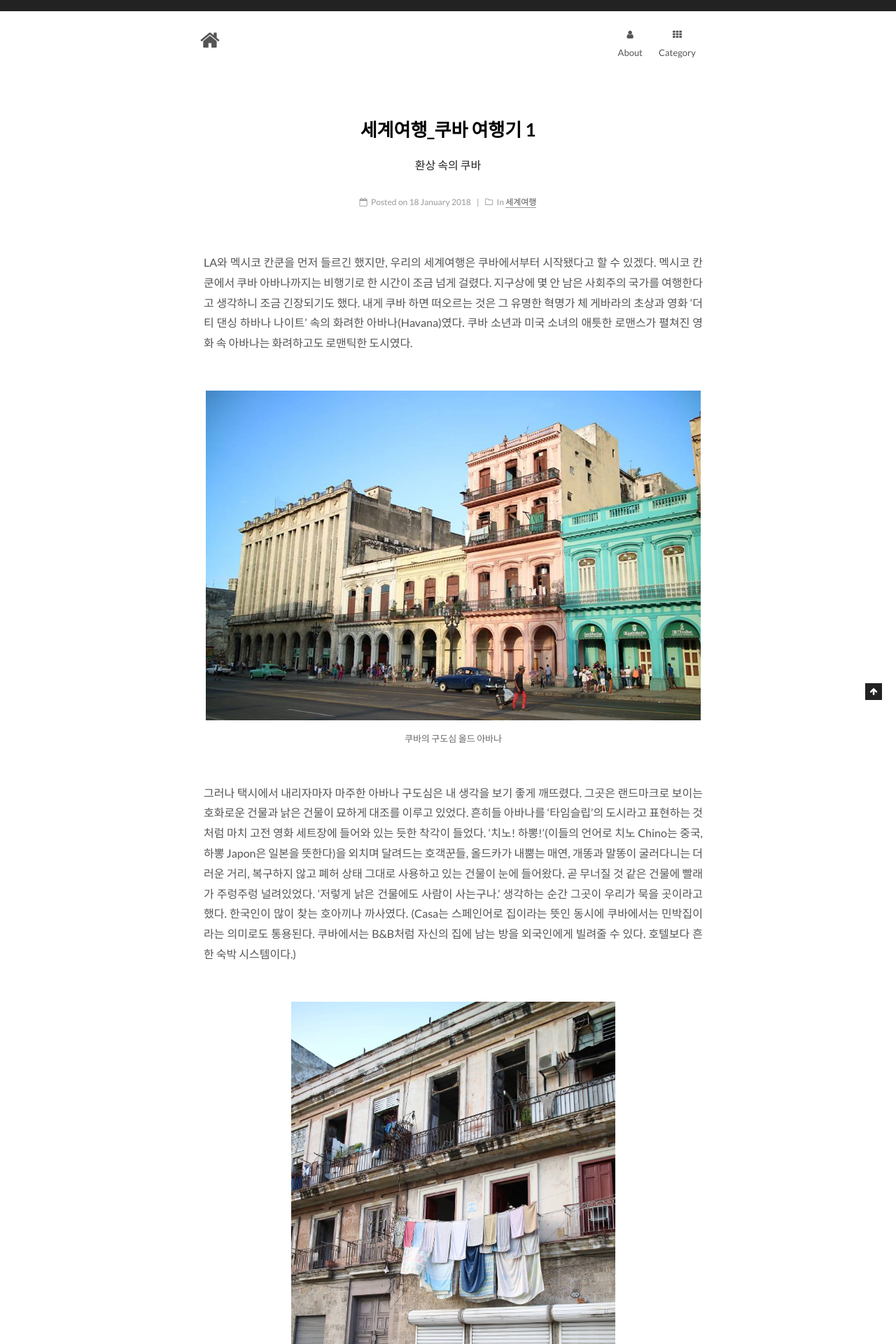
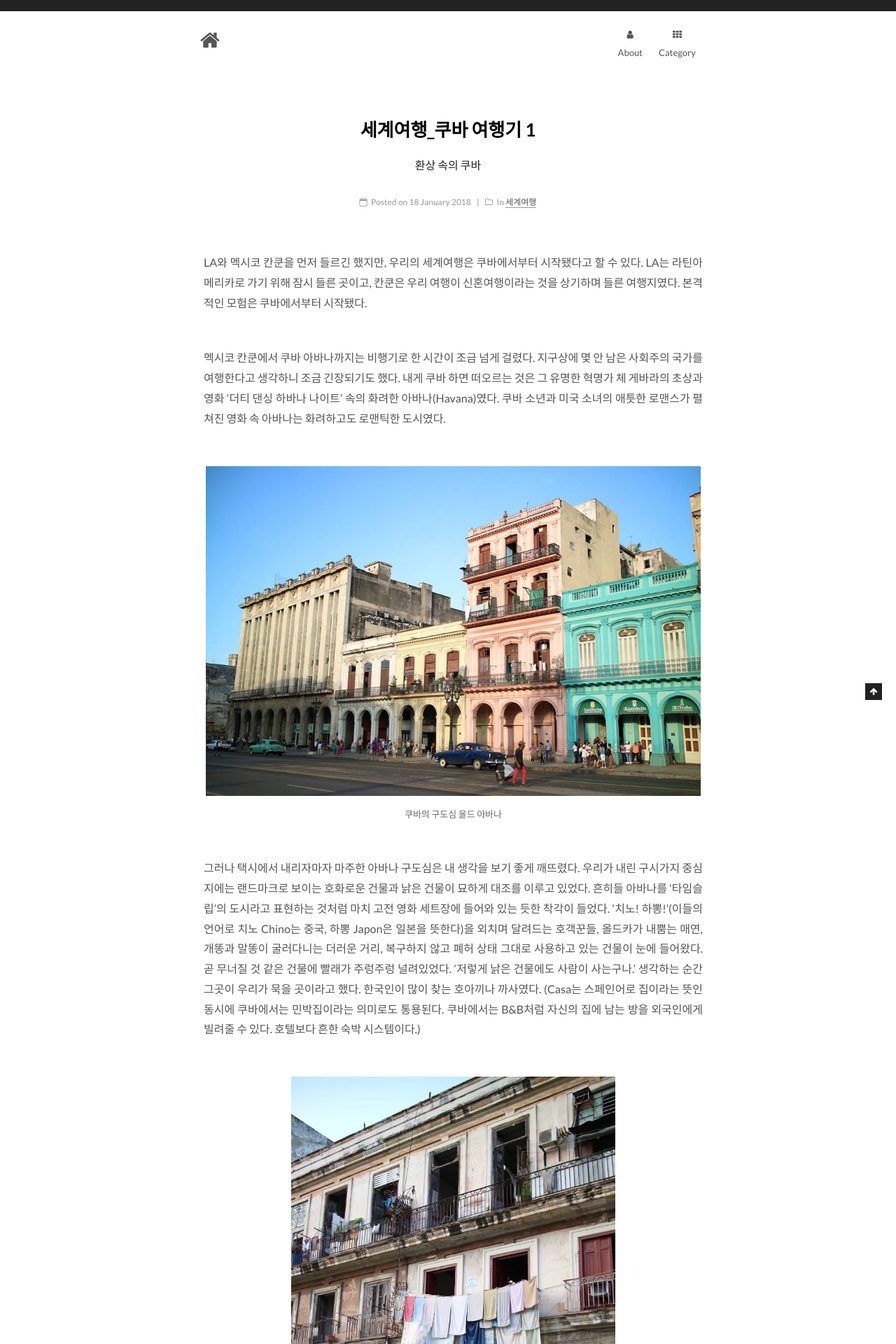
Before and after one commit to rlibro/rlibro.github.io, a Jekyll site: the page built from _posts/2018-01-19-세계여행_쿠바_여행기_1.md, in a window 1280 px wide. Shown: the top 1920 px of the page at 70% size. Built offline with Jekyll 4.4.1, drawn with Linux system fonts in a browser that asks for light colours; some of the changed text lies outside the part shown.

Commit message:
종은주영 인터뷰 태그 스페이스 수정 쿠바 대화 삽입

```diff
--- a/_posts/2018-01-19-세계여행_쿠바_여행기_1.md
+++ b/_posts/2018-01-19-세계여행_쿠바_여행기_1.md
@@ -5,9 +5,15 @@ subtitle: 환상 속의 쿠바
 date:   2018-01-19 02:04:54 +0800
 categories: 세계여행
 cover: /assets/images/post/20180119/쿠바6.jpg
+tags:
+ - 쿠바
+ - 아바나
+ - 세계여행
 ---
 
-LA와 멕시코 칸쿤을 먼저 들르긴 했지만, 우리의 세계여행은 쿠바에서부터 시작됐다고 할 수 있겠다. 멕시코 칸쿤에서 쿠바 아바나까지는 비행기로 한 시간이 조금 넘게 걸렸다. 지구상에 몇 안 남은 사회주의 국가를 여행한다고 생각하니 조금 긴장되기도 했다. 내게 쿠바 하면 떠오르는 것은 그 유명한 혁명가 체 게바라의 초상과 영화 ‘더티 댄싱 하바나 나이트’ 속의 화려한 아바나(Havana)였다. 쿠바 소년과 미국 소녀의 애틋한 로맨스가 펼쳐진 영화 속 아바나는 화려하고도 로맨틱한 도시였다.
+LA와 멕시코 칸쿤을 먼저 들르긴 했지만, 우리의 세계여행은 쿠바에서부터 시작됐다고 할 수 있다. LA는 라틴아메리카로 가기 위해 잠시 들른 곳이고, 칸쿤은 우리 여행이 신혼여행이라는 것을 상기하며 들른 여행지였다. 본격적인 모험은 쿠바에서부터 시작됐다.
+
+멕시코 칸쿤에서 쿠바 아바나까지는 비행기로 한 시간이 조금 넘게 걸렸다. 지구상에 몇 안 남은 사회주의 국가를 여행한다고 생각하니 조금 긴장되기도 했다. 내게 쿠바 하면 떠오르는 것은 그 유명한 혁명가 체 게바라의 초상과 영화 ‘더티 댄싱 하바나 나이트’ 속의 화려한 아바나(Havana)였다. 쿠바 소년과 미국 소녀의 애틋한 로맨스가 펼쳐진 영화 속 아바나는 화려하고도 로맨틱한 도시였다.
 
  ![](/assets/images/post/20180119/쿠바2.jpg)
 {:.image}
@@ -15,7 +21,7 @@ LA와 멕시코 칸쿤을 먼저 들르긴 했지만, 우리의 세계여행은
 {:.image-caption}
 *쿠바의 구도심 올드 아바나*
 
-그러나 택시에서 내리자마자 마주한 아바나 구도심은 내 생각을 보기 좋게 깨뜨렸다. 그곳은 랜드마크로 보이는 호화로운 건물과 낡은 건물이 묘하게 대조를 이루고 있었다. 흔히들 아바나를 ‘타임슬립’의 도시라고 표현하는 것처럼 마치 고전 영화 세트장에 들어와 있는 듯한 착각이 들었다. '치노! 하뽕!'(이들의 언어로 치노 Chino는 중국, 하뽕 Japon은 일본을 뜻한다)을 외치며 달려드는 호객꾼들, 올드카가 내뿜는 매연, 개똥과 말똥이 굴러다니는 더러운 거리, 복구하지 않고 폐허 상태 그대로 사용하고 있는 건물이 눈에 들어왔다. 곧 무너질 것 같은 건물에 빨래가 주렁주렁 널려있었다. ‘저렇게 낡은 건물에도 사람이 사는구나.’ 생각하는 순간 그곳이 우리가 묵을 곳이라고 했다. 한국인이 많이 찾는 호아끼나 까사였다. (Casa는 스페인어로 집이라는 뜻인 동시에 쿠바에서는 민박집이라는 의미로도 통용된다. 쿠바에서는 B&B처럼 자신의 집에 남는 방을 외국인에게 빌려줄 수 있다. 호텔보다 흔한 숙박 시스템이다.)
+그러나 택시에서 내리자마자 마주한 아바나 구도심은 내 생각을 보기 좋게 깨뜨렸다. 우리가 내린 구시가지 중심지에는 랜드마크로 보이는 호화로운 건물과 낡은 건물이 묘하게 대조를 이루고 있었다. 흔히들 아바나를 ‘타임슬립’의 도시라고 표현하는 것처럼 마치 고전 영화 세트장에 들어와 있는 듯한 착각이 들었다. '치노! 하뽕!'(이들의 언어로 치노 Chino는 중국, 하뽕 Japon은 일본을 뜻한다)을 외치며 달려드는 호객꾼들, 올드카가 내뿜는 매연, 개똥과 말똥이 굴러다니는 더러운 거리, 복구하지 않고 폐허 상태 그대로 사용하고 있는 건물이 눈에 들어왔다. 곧 무너질 것 같은 건물에 빨래가 주렁주렁 널려있었다. ‘저렇게 낡은 건물에도 사람이 사는구나.’ 생각하는 순간 그곳이 우리가 묵을 곳이라고 했다. 한국인이 많이 찾는 호아끼나 까사였다. (Casa는 스페인어로 집이라는 뜻인 동시에 쿠바에서는 민박집이라는 의미로도 통용된다. 쿠바에서는 B&B처럼 자신의 집에 남는 방을 외국인에게 빌려줄 수 있다. 호텔보다 흔한 숙박 시스템이다.)
 
  ![](/assets/images/post/20180119/쿠바3.jpg)
 {:.image}
@@ -23,11 +29,19 @@ LA와 멕시코 칸쿤을 먼저 들르긴 했지만, 우리의 세계여행은
 {:.image-caption}
 *한국인이 많이 묵는 호아끼나 까사*
 
-그마저도 자리가 없어 우리는 옆 옆집 까사에 머물게 되었다. 20대 초반으로 보이는 주인 로사는 철없지만 귀여운 아가씨였다. 오랜만에 손님이 온 것인지 무척 신나 우리에게 방 이곳저곳을 소개했다. 하지만 나는 오랜 시간에 걸쳐 방 안에 깊이 배인 듯한 담배 냄새, 푹 꺼진 매트리스, 더러운 주방과 욕실에 뜨악했다. 몇 시간 전만 해도 나는 화려한 휴양지 칸쿤에 있었는데 바다 건너 이곳과 그곳은 완전히 딴 세상이었다. 문득 앞으로의 여정이 걱정됐다. 집에 가고 싶어졌다. (사실 우리는 집도 없이 떠나왔는데!)
+그마저도 자리가 없어 우리는 옆 옆집 까사에 머물게 되었다. 20대 초반으로 보이는 주인 로사는 철없지만 귀여운 아가씨였다. 오랜만에 손님이 온 것인지 무척 신나 우리에게 방 이곳저곳을 소개했다. 하지만 나는 오랜 시간에 걸쳐 방 안에 깊이 배인 듯한 담배 냄새, 푹 꺼진 매트리스, 더러운 주방과 욕실에 뜨악했다. 몇 시간 전만 해도 나는 화려한 휴양지 칸쿤에 있었는데 바다 건너 이곳과 그곳은 완전히 딴 세상이었다. 문득 앞으로의 여정이 걱정됐다. 집에 가고 싶어졌다.
+
+"오빠, 집에 가고 싶다."
+
+"우린 집이 없어."
+
+"..."
+
+맞다. 우린 결혼식 올리고 열흘 만에 집도 절도 없이 한국을 떠나왔다. 돌아갈 집이 없었다.
 
 이제 막 여행을 시작한 우리에게 쿠바는 난이도 ‘상’의 여행지였다. 사회주의 국가인 쿠바에서는 개인이 인터넷을 소유할 수 없고 공공 인터넷만 있다. 인터넷 카드를 사서 공원 같은 곳에서 사용할 수 있지만, 본격 검색을 할 수 있는 정도는 아니었다. 속도도 느릴뿐더러 분명히 연결 해제를 했는데도 다음에 접속해보면 내 데이터는 이미 소진되고 없었다. 이 때문에 미리 숙소를 구하는 것은 있을 수 없는 일이었고 매번 까사에 직접 찾아가 문을 두드리며 그날의 보금자리를 찾아야 했다. 화폐는 이중체계여서 외국인 화폐 쿡(CUC)과 현지인 화폐 모네다(MONEDA)를 잘 구분해야 했다. 우리가 가져온 미국 달러를 후하게 환전하려면 으슥한 곳에서 암 환전을 하는 모험도 감수해야 했다. 외국인을 위한 대중교통 정보가 부족한 탓에 주로 올드카 택시를 이용할 수밖에 없는데 그때마다 치열한 흥정은 필수였다.
 
-이 시대에 찾아보기 힘든 영웅 체 게바라에 대한 동경과 미국 영화가 만들어낸 쿠바의 이미지는 얼마나 왜곡된 환상이란 말인가! 백 번 듣는 것보다 한번 보는 것이 낫다는 말이 괜히 생긴 게 아니라는 사실을 몸소 깨달으며 우리는 쿠바여행을 시작했다.
+이 시대에 찾아보기 힘든 영웅 체 게바라에 대한 동경과 미국 영화가 만들어낸 쿠바의 이미지는 얼마나 왜곡된 환상이란 말인가! 백 번 듣는 것보다 한번 보는 것이 낫다는 말을 실감하며 우리는 쿠바여행을 시작했다.
 
  ![](/assets/images/post/20180119/쿠바1.jpg)
 {:.image}
```
Also changed, not shown: _posts/2018-07-25-J&j.md (line endings or trailing spaces).
